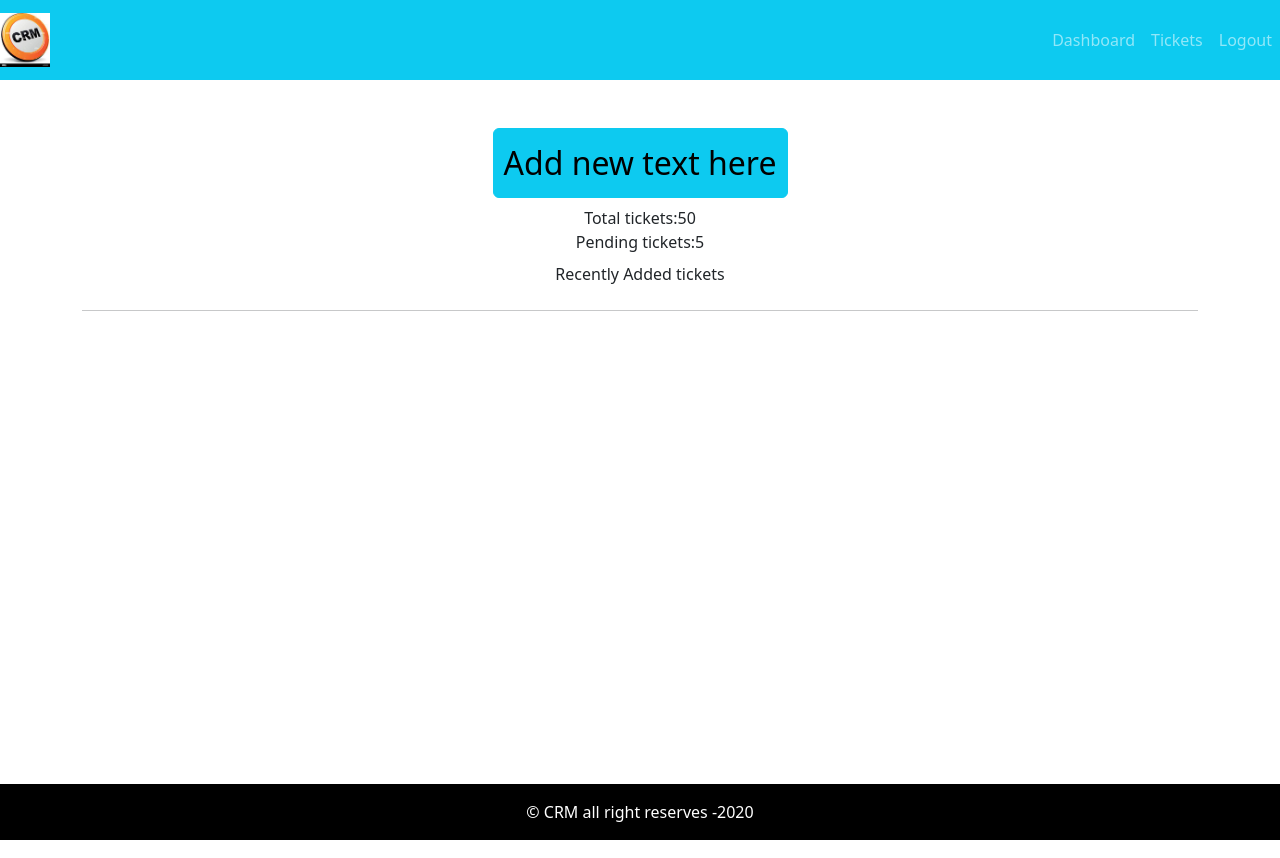
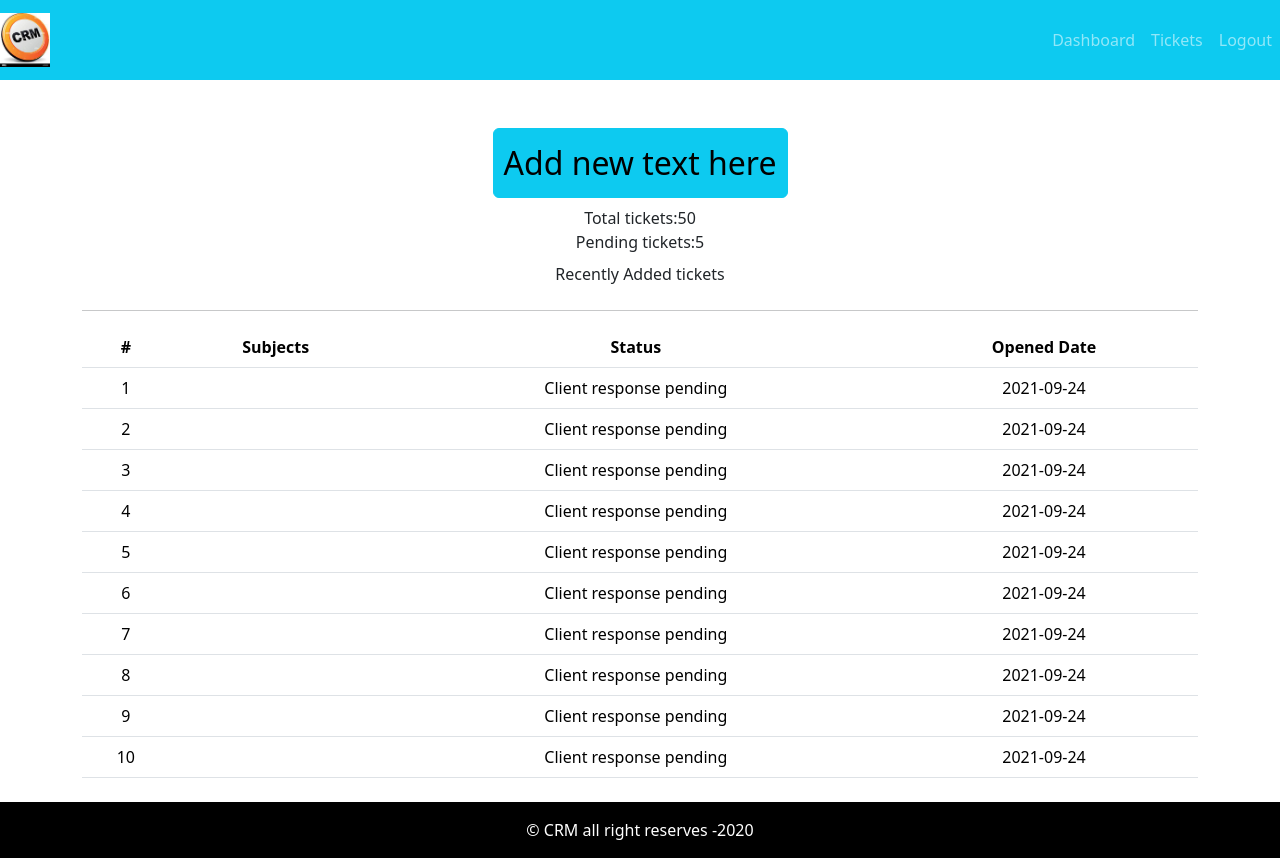
Before and after one commit to tiwraj441/crm_ticket, a React (Create React App) app: page / in a window 1280 px wide. Built offline with nearby package versions, Linux system fonts and the light colour scheme.

Commit message:
dashboard

```diff
--- /dev/null
+++ b/src/assets/data/dummy-tickets.json
@@ -0,0 +1,52 @@
+[
+    {
+        "id": 1,
+        "status": "Client response pending",
+        "addedAt": "2021-09-24"
+    },
+    {
+        "id": 2,
+        "status": "Client response pending",
+        "addedAt": "2021-09-24"
+    },
+    {
+        "id": 3,
+        "status": "Client response pending",
+        "addedAt": "2021-09-24"
+    },
+    {
+        "id": 4,
+        "status": "Client response pending",
+        "addedAt": "2021-09-24"
+    },
+    {
+        "id": 5,
+        "status": "Client response pending",
+        "addedAt": "2021-09-24"
+    },
+    {
+        "id": 6,
+        "status": "Client response pending",
+        "addedAt": "2021-09-24"
+    },
+    {
+        "id": 7,
+        "status": "Client response pending",
+        "addedAt": "2021-09-24"
+    },
+    {
+        "id": 8,
+        "status": "Client response pending",
+        "addedAt": "2021-09-24"
+    },
+    {
+        "id": 9,
+        "status": "Client response pending",
+        "addedAt": "2021-09-24"
+    },
+    {
+        "id": 10,
+        "status": "Client response pending",
+        "addedAt": "2021-09-24"
+    }
+]
--- /dev/null
+++ b/src/components/ticket-table/TicketTable.comp.js
@@ -0,0 +1,42 @@
+import React from "react";
+import { Table } from "react-bootstrap";
+
+export const TicketTable =({tickets}) => {
+    return(
+        <Table stripped boardered hover>
+            <thead>
+                <tr >
+                    <th>#</th>
+                    <th>Subjects</th>
+                    <th>Status</th>
+                    <th>Opened Date</th>
+                </tr>
+            </thead>
+            <tbody>
+                {tickets.length ? tickets.map((row)=>(
+              <tr key={row.id}>
+              <td>{row.id}</td>
+              <td>{row.subjec}</td>
+              <td>{row.status}</td>
+              <td>{row.addedAt}</td>
+              </tr>
+
+
+              )) :
+
+              <tr>
+                <td colSpan="4" className="text-center" >No tickets here</td>
+              </tr>
+
+
+              }
+
+
+
+              </tbody>
+
+
+
+    </Table>
+    );
+};
--- a/src/page/dashboard/Dashboard.page.js
+++ b/src/page/dashboard/Dashboard.page.js
@@ -1,6 +1,9 @@
 import React from "react";
 import { Container, Row, Col, Button } from "react-bootstrap";
 import 'bootstrap/dist/css/bootstrap.min.css';
+import {TicketTable} from "../../components/ticket-table/TicketTable.comp";
+import tickets from '../../assets/data/dummy-tickets.json'
+
 
 export const Dashboard = () => {
     return (
@@ -21,11 +24,14 @@ export const Dashboard = () => {
             <Row>
             <Col className="text-center  mb-2">
                   Recently Added tickets
-
-
-            </Col>
+             </Col>
             </Row>
             <hr/>
+            <Row>
+            <Col className="text-center  mb-2">
+                  <TicketTable tickets={tickets}/>
+             </Col>
+            </Row>
 
 
 
```
